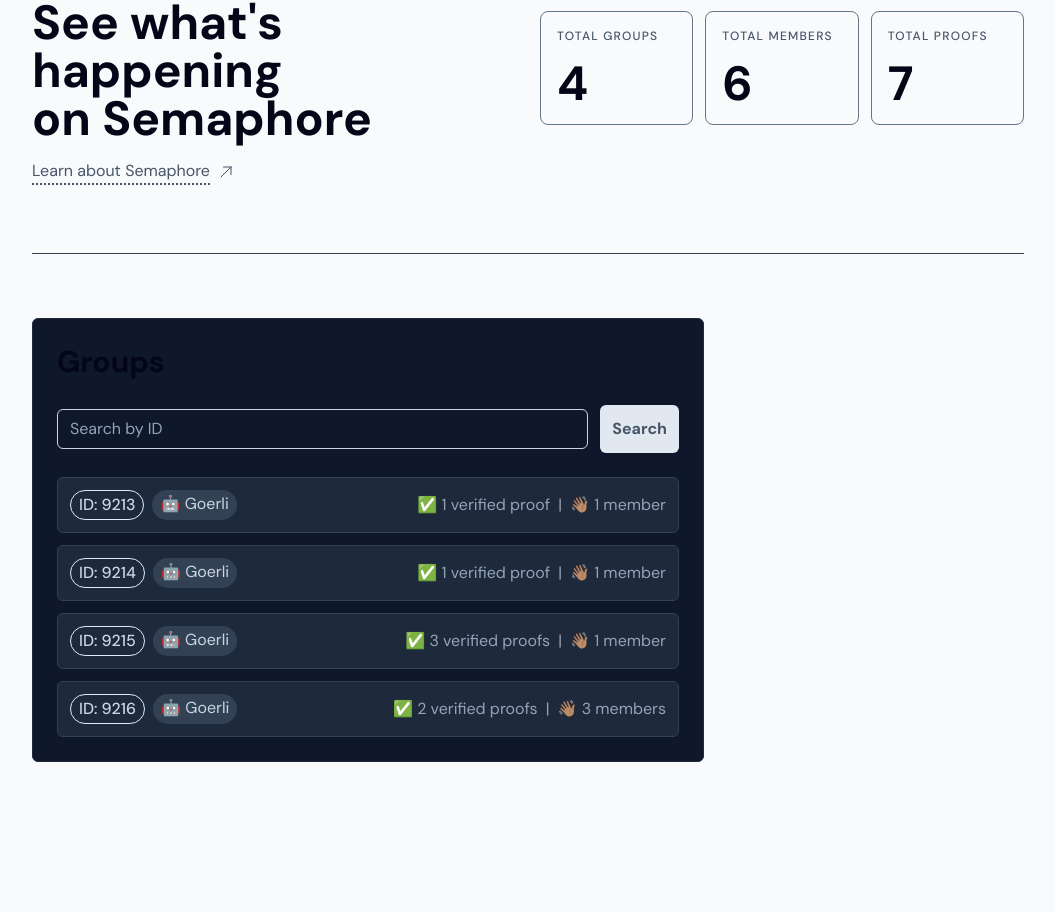
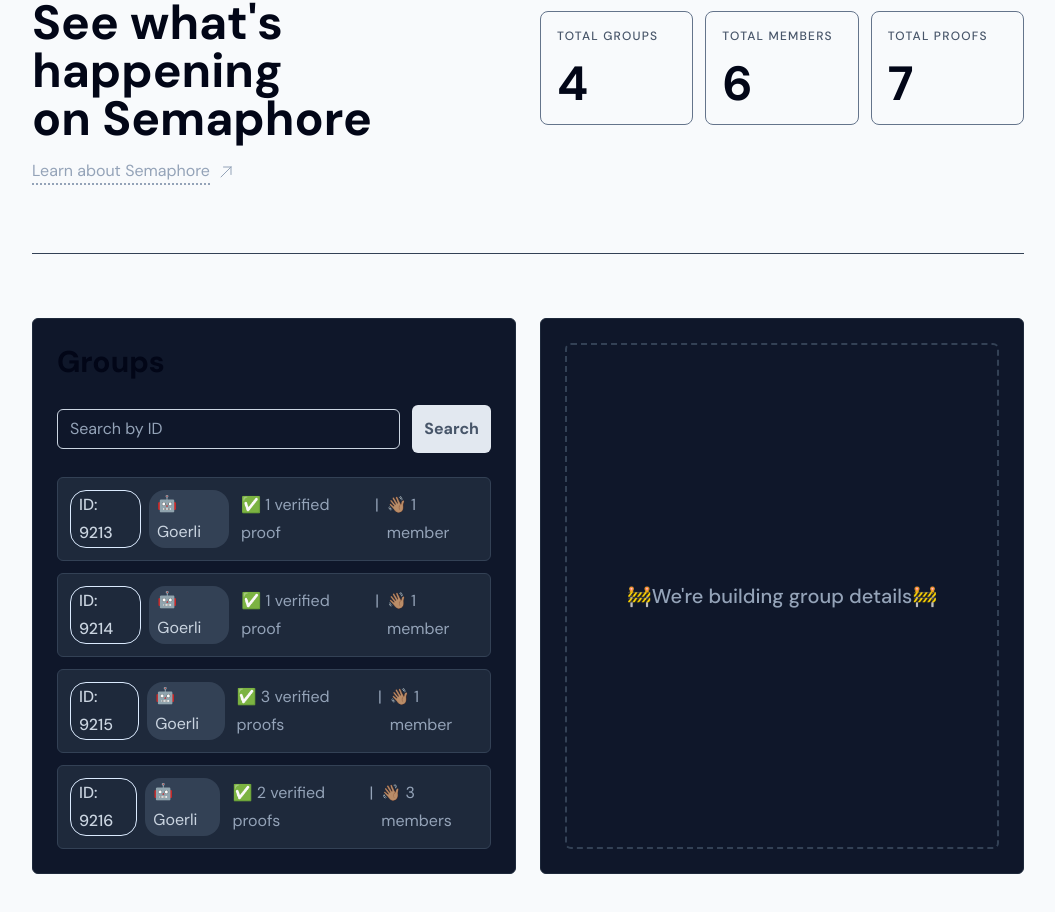
Before and after one commit to semaphore-protocol/explorer, a Next.js app: page / in a window 1280 px wide. Shown: the part 208-1120 px from the top of the page, without its empty margins (112-1167 px from the left). Before the commit the page ends 1034 px from the top, so only its background shows below. Built offline with nearby package versions, Linux system fonts and the light colour scheme.

Commit message:
feat: :lipstick: Add `under construction` section for group details

```diff
--- a/app/page.tsx
+++ b/app/page.tsx
@@ -196,7 +196,7 @@ export default async function Home() {
             target="_blank"
             rel="noopener noreferrer"
             whileHover={{ y: -2, x: 4 }}
-            className="mt-3 inline-flex items-center gap-2 py-1 text-slate-600 transition hover:text-slate-800 dark:text-slate-400 dark:hover:text-blue-300"
+            className="mt-3 inline-flex items-center gap-2 py-1 text-slate-400 transition hover:text-blue-300 active:text-blue-300"
           >
             <span className="border-b-2 border-dotted border-current">
               Learn about Semaphore
@@ -220,7 +220,16 @@ export default async function Home() {
         <Dashboard groups={groups} />
       </section>
       <hr className="my-16 border-slate-700" />
-      <Groups groups={groups} />
+      <div className="flex w-full flex-col gap-6 xl:flex-row">
+        <Groups groups={groups} />
+        <section className="flex w-full flex-col gap-6 overflow-hidden rounded-md border border-slate-800 bg-slate-900 p-6">
+          <div className="flex h-full w-full items-center justify-center rounded-md border-2 border-dashed border-slate-700">
+            <p className="text-xl font-medium text-slate-400">
+              🚧We&apos;re building group details🚧
+            </p>
+          </div>
+        </section>
+      </div>
     </motion.main>
   );
 }
--- a/components/Dashboard/index.tsx
+++ b/components/Dashboard/index.tsx
@@ -3,7 +3,7 @@ import StatCard from "../StatCard";
 
 export default function Dashboard({ groups }: { groups?: GroupResponse[] }) {
   return (
-    <section className="w-full max-w-lg">
+    <section className="w-full max-w-xl overflow-x-auto overflow-y-hidden">
       <div className="xL:gap-6 flex w-full items-center justify-center gap-3">
         {!groups && <p>Loading...</p>}
         {/* Number of groups */}
--- a/components/Groups/index.tsx
+++ b/components/Groups/index.tsx
@@ -26,7 +26,7 @@ function Groups({ groups }: { groups: GroupResponse[] }) {
   }, [searchTerm, _updateSearchTerm]);
 
   return (
-    <section className="flex max-w-2xl flex-col gap-6 overflow-hidden rounded-md border border-slate-800 bg-slate-900 p-6">
+    <section className="flex w-full flex-col gap-6 overflow-hidden rounded-md border border-slate-800 bg-slate-900 p-6">
       <h2>Groups</h2>
       <Search setSearchTerm={_updateSearchTerm} />
       {searchTerm && groupData.length === 0 && (
```
